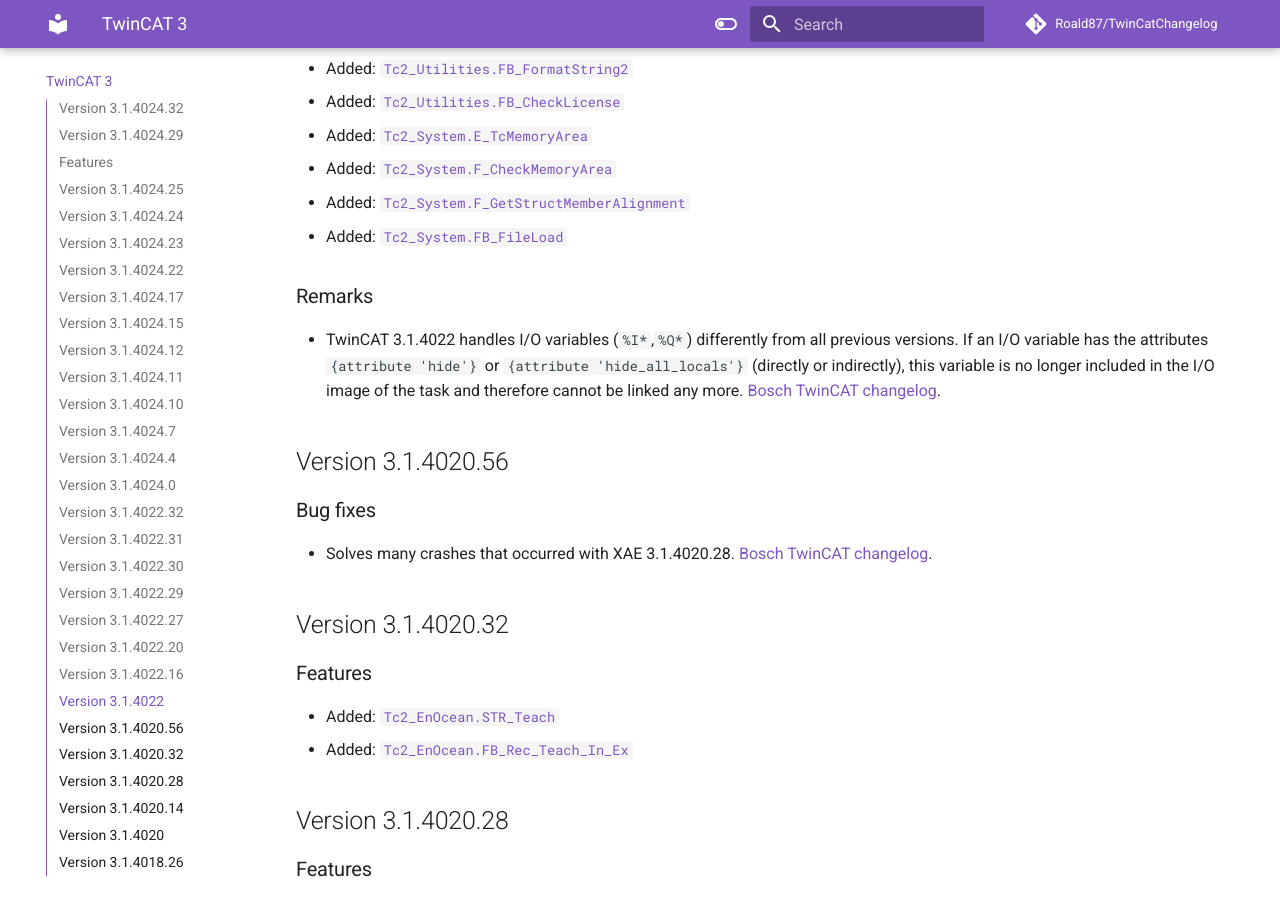
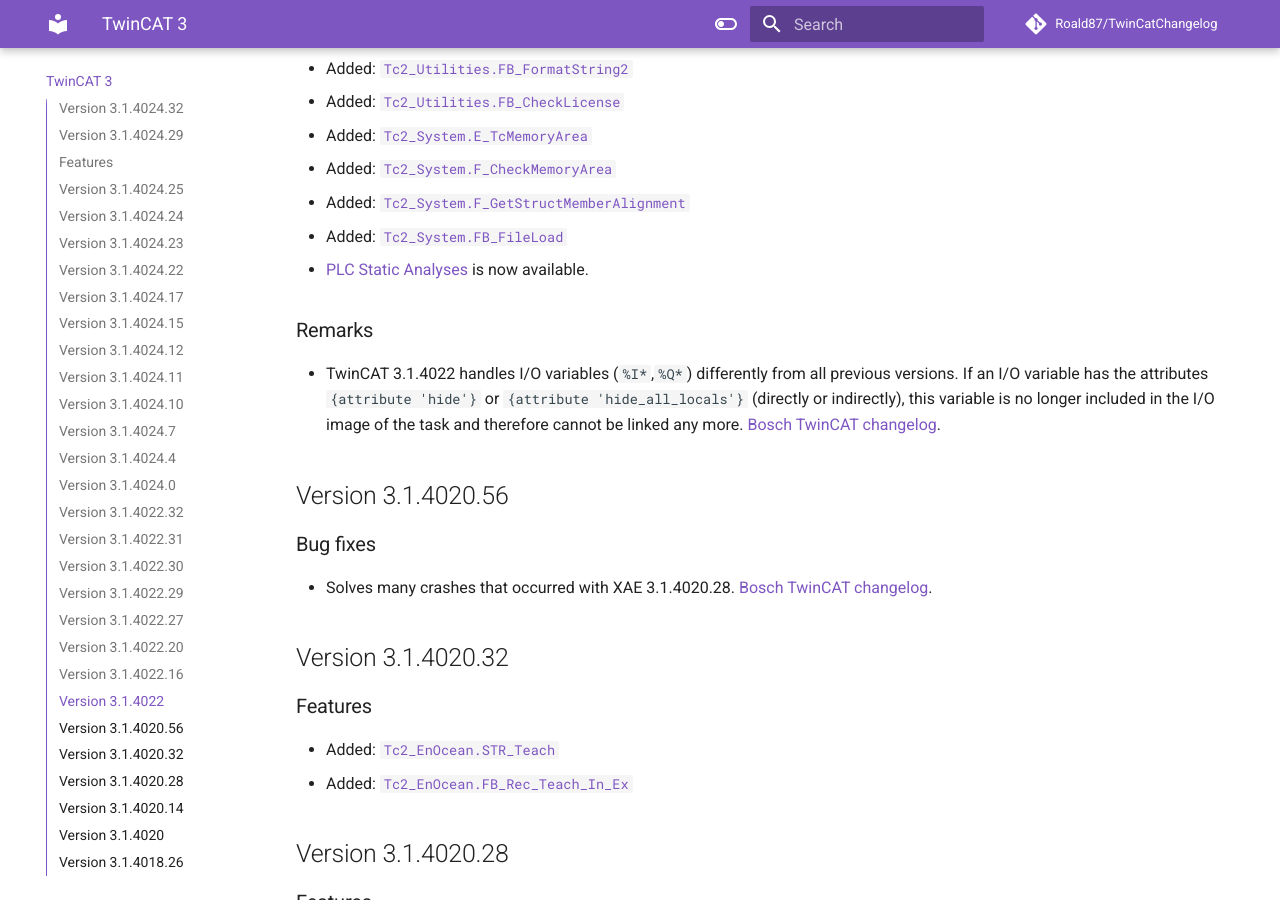
Before and after one commit to Roald87/TwinCatChangelog, an MkDocs documentation site: the page built from docs/tc3.md, in a window 1280 px wide and 900 px high, scrolled down 16528 px. Built offline with MkDocs 1.6.1 and Material for MkDocs 9.7.7, drawn with Linux system fonts in a browser that asks for light colours; comment, search, counter and statistics services are not loaded.

Commit message:
add static code analyses

```diff
--- a/docs/tc3.md
+++ b/docs/tc3.md
@@ -536,6 +536,7 @@
 -   Added: [`Tc2_System.F_CheckMemoryArea`](https://infosys.beckhoff.com/../content/1033/tcplclib_tc2_system/4012887435.html?id=1489036489025421628)
 -   Added: [`Tc2_System.F_GetStructMemberAlignment`](https://infosys.beckhoff.com/../content/1033/tcplclib_tc2_system/31021579.html?id=243854104101513882)
 -   Added: [`Tc2_System.FB_FileLoad`](https://infosys.beckhoff.com/../content/1033/tcplclib_tc2_system/7083988875.html?id=5357302780541448503)
+-   [PLC Static Analyses](https://infosys.beckhoff.com/content/1033/te1200_tc3_plcstaticanalysis/3472333323.html?id=4292646479033383042) is now available.
 
 ### Remarks
 
```
